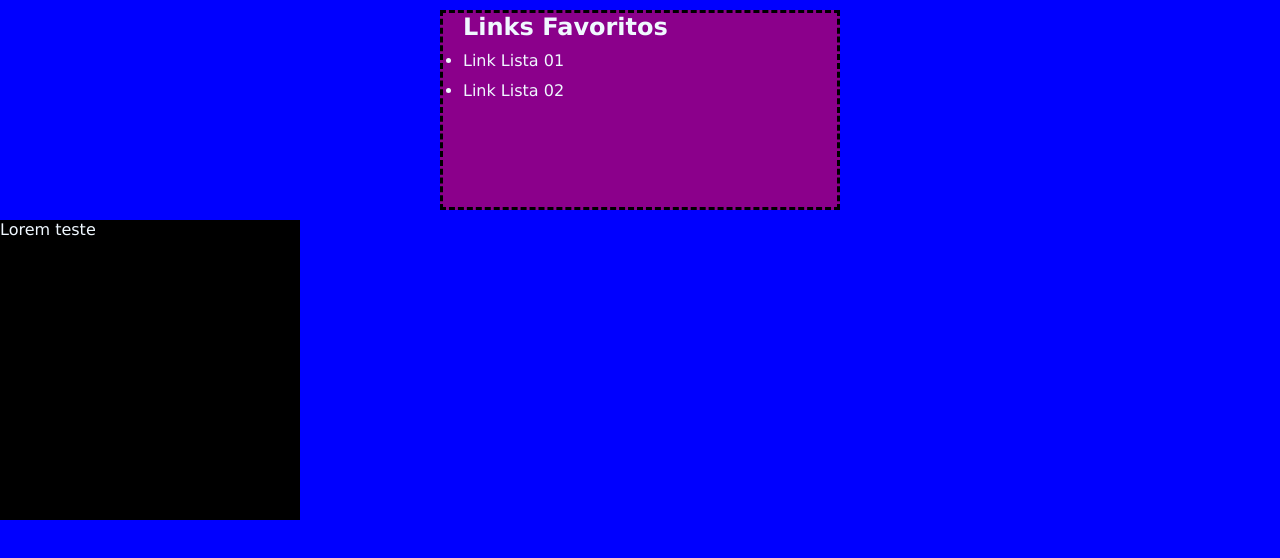
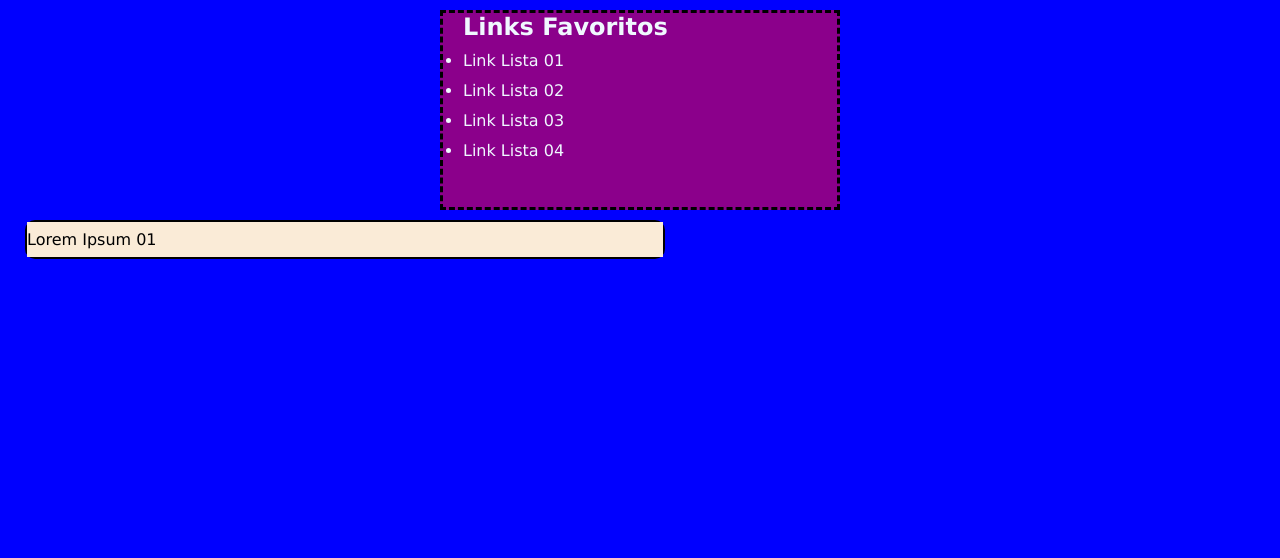
Before and after one commit to SaraCristinaPereira/display, a website: page meu_senai/index.html in a window 1280 px wide. Shown: the part 100-658 px from the top of the page. Drawn offline with Linux system fonts and the light colour scheme.

```diff
--- a/meu_senai/index.html
+++ b/meu_senai/index.html
@@ -26,13 +26,22 @@
         <!-- Lista não ordenada -->
          <ul>
             <li class="link-lista">Link Lista 01</li>
-            <li>Link Lista 02</li>
+            <li class="link-lista">Link Lista 02</li>
+            <li class="link-lista">Link Lista 03</li>
+            <li class="link-lista">Link Lista 04</li>
          </ul>
 
     </section>
-    <section class="container">
-        <p>Lorem teste</p>
+
+    <section class="sumario">
+        <details>
+            <summary>Lorem Ipsum 01</summary>
+            <p>Lorem ipsum dolor sit amet consectetur adipisicing elit. Labore autem et voluptas quibusdam numquam, similique ipsum alias modi impedit est facere earum.
+                Omnis quidem explicabo perferendis fuga, totam quisquam tempore.</p>
+        </details>
     </section>
+
+
 
 
 
--- a/meu_senai/style.css
+++ b/meu_senai/style.css
@@ -118,3 +118,27 @@ html{
 Display inline: elementos são em linhas e não aceita altura e largura (ocupa apenas seu espaço).
 Display block: elementos são um abaixo do outro e aceita largura e altura (ocupa a linha inteira).
 Display inline-block: elementos em linha e aceita largura e altura.*/
+
+.sumario details {
+    border: 2px solid #000;
+    border-radius: 10px;
+    width: 50%;
+    margin-left: 25px;
+
+}
+
+.sumario summary{
+    background: antiquewhite;
+    color: #000;
+    height: 35px;
+    display: flex;
+    align-items: center;
+
+}
+
+.sumario p{
+    color: aquamarine;
+    background: #fff;
+    line-height: 25px;
+
+}
```
Also changed, not shown: modo_cores/modo-cores.html (+4 -4 lines).
